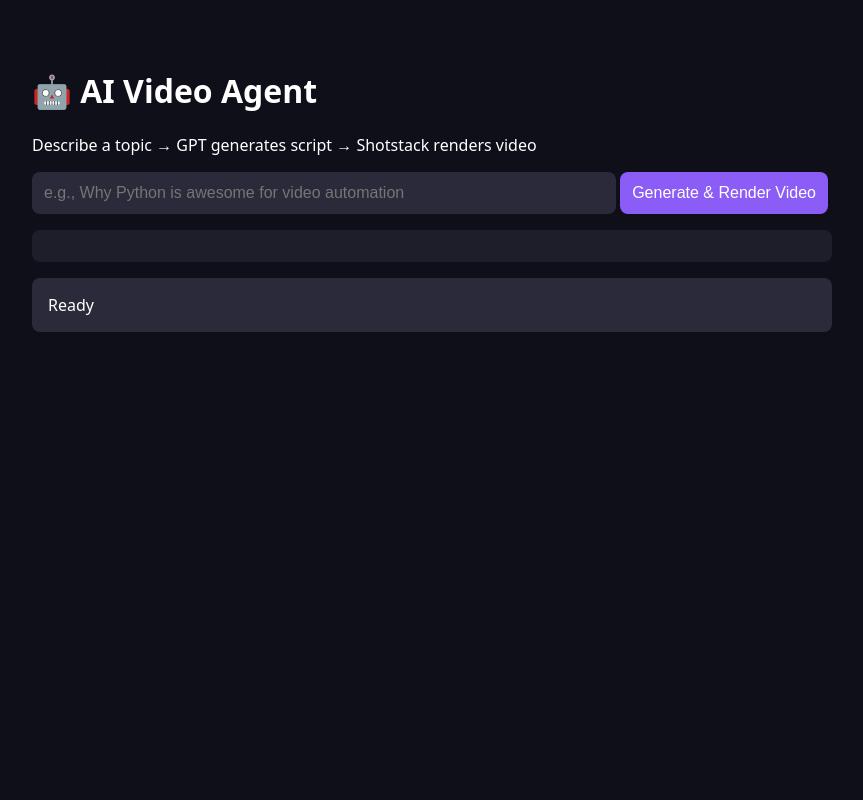
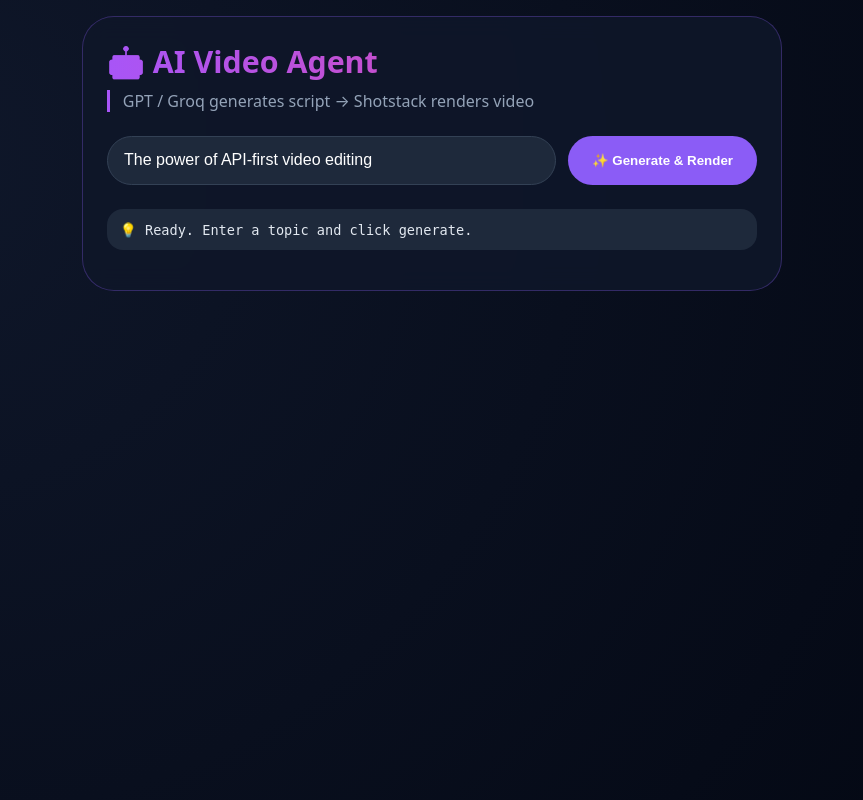
Before and after one commit to hallo2026-coder/shotstack-demo-apps, a Flask app: page / in a window 1280 px wide. Shown: the whole page, without its empty margins (208-1071 px from the left). Run offline with Flask 3, Linux system fonts and the light colour scheme.

Commit message:
Update index.html

```diff
--- a/ai-video-agent/templates/index.html
+++ b/ai-video-agent/templates/index.html
@@ -1,24 +1,124 @@
 <!DOCTYPE html>
-<html>
+<html lang="en">
 <head>
-    <title>AI Video Agent</title>
+    <meta charset="UTF-8">
+    <meta name="viewport" content="width=device-width, initial-scale=1.0, viewport-fit=cover">
+    <title>Shotstack – AI Video Agent</title>
     <style>
-        body { font-family: system-ui; max-width: 800px; margin: 2rem auto; padding: 1rem; background: #0f0f1a; color: white; }
-        input, button { padding: 0.75rem; font-size: 1rem; border-radius: 8px; border: none; }
-        input { width: 70%; background: #2a2a3a; color: white; }
-        button { background: #8b5cf6; color: white; cursor: pointer; }
-        #scriptOutput { background: #1e1e2a; padding: 1rem; border-radius: 8px; margin: 1rem 0; }
-        #status { background: #2a2a3a; padding: 1rem; border-radius: 8px; }
+        * { margin: 0; padding: 0; box-sizing: border-box; }
+        body {
+            font-family: system-ui, -apple-system, 'Segoe UI', sans-serif;
+            background: radial-gradient(circle at 10% 20%, #0f172a, #030712);
+            min-height: 100vh;
+            padding: 1rem;
+            color: #e2e8f0;
+        }
+        .card {
+            max-width: 700px;
+            margin: 0 auto;
+            background: rgba(15, 23, 42, 0.9);
+            backdrop-filter: blur(12px);
+            border-radius: 2rem;
+            padding: 1.5rem;
+            border: 1px solid rgba(139, 92, 246, 0.3);
+        }
+        h1 {
+            font-size: 1.9rem;
+            background: linear-gradient(to right, #a855f7, #ec4899);
+            -webkit-background-clip: text;
+            background-clip: text;
+            color: transparent;
+            display: flex;
+            align-items: center;
+            gap: 0.5rem;
+        }
+        .sub {
+            color: #94a3b8;
+            margin: 0.5rem 0 1.5rem;
+            border-left: 3px solid #a855f7;
+            padding-left: 0.8rem;
+        }
+        .input-group {
+            display: flex;
+            flex-wrap: wrap;
+            gap: 0.75rem;
+            margin-bottom: 1.5rem;
+        }
+        input {
+            flex: 1;
+            padding: 0.9rem 1rem;
+            font-size: 1rem;
+            background: #1e293b;
+            border: 1px solid #334155;
+            border-radius: 2rem;
+            color: white;
+        }
+        button {
+            background: #8b5cf6;
+            border: none;
+            padding: 0.9rem 1.5rem;
+            font-weight: 600;
+            border-radius: 2rem;
+            color: white;
+            cursor: pointer;
+            transition: 0.1s;
+        }
+        button:active { transform: scale(0.96); }
+        button:disabled { background: #4c1d95; opacity: 0.7; cursor: not-allowed; }
+        .script-box {
+            background: #0f172a;
+            border-radius: 1.25rem;
+            padding: 1rem;
+            margin: 1rem 0;
+            border-left: 4px solid #8b5cf6;
+            font-size: 0.9rem;
+        }
+        .status {
+            background: #1e293b;
+            border-radius: 1rem;
+            padding: 0.8rem;
+            margin: 1rem 0;
+            font-family: monospace;
+            font-size: 0.85rem;
+        }
+        video {
+            width: 100%;
+            border-radius: 1.25rem;
+            margin-top: 1rem;
+            box-shadow: 0 10px 20px -5px black;
+        }
+        .loader {
+            display: inline-block;
+            width: 1rem;
+            height: 1rem;
+            border: 2px solid rgba(255,255,255,0.3);
+            border-top-color: white;
+            border-radius: 50%;
+            animation: spin 0.6s linear infinite;
+            margin-right: 0.5rem;
+        }
+        @keyframes spin { to { transform: rotate(360deg); } }
+        @media (max-width: 550px) {
+            .card { padding: 1rem; }
+            .input-group { flex-direction: column; }
+            button { width: 100%; }
+        }
     </style>
 </head>
 <body>
+<div class="card">
     <h1>🤖 AI Video Agent</h1>
-    <p>Describe a topic → GPT generates script → Shotstack renders video</p>
-    <input type="text" id="topicInput" placeholder="e.g., Why Python is awesome for video automation" style="width: 70%;">
-    <button id="generateBtn">Generate & Render Video</button>
-    <div id="scriptOutput"></div>
-    <div id="status">Ready</div>
+    <div class="sub">GPT / Groq generates script → Shotstack renders video</div>
+
+    <div class="input-group">
+        <input type="text" id="topicInput" placeholder="e.g., Why video automation is the future" value="The power of API-first video editing">
+        <button id="generateBtn">✨ Generate & Render</button>
+    </div>
+
+    <div id="scriptOutput" class="script-box" style="display: none;"></div>
+    <div id="status" class="status">💡 Ready. Enter a topic and click generate.</div>
     <div id="videoContainer"></div>
+</div>
 
 <script>
     const generateBtn = document.getElementById('generateBtn');
@@ -29,27 +129,33 @@
 
     generateBtn.addEventListener('click', async () => {
         const topic = topicInput.value.trim();
-            if (!topic) return alert('Enter a topic');
+        if (!topic) {
+            statusDiv.innerHTML = '⚠️ Please enter a topic.';
+            return;
+        }
 
         generateBtn.disabled = true;
-            scriptDiv.innerHTML = '🤔 Generating script with GPT...';
-            statusDiv.innerHTML = '⏳ Generating script...';
+        generateBtn.innerHTML = '<span class="loader"></span> Generating script...';
+        scriptDiv.style.display = 'block';
+        scriptDiv.innerHTML = '🧠 Contacting AI (OpenAI or Groq)...';
+        statusDiv.innerHTML = '⏳ Step 1: Generating script with LLM...';
+        videoContainer.innerHTML = '';
 
         try {
-                // Step 1: Generate script
-                const scriptRes = await fetch('/generate_script', {
+            // 1. Generate script
+            const genRes = await fetch('/generate_script', {
                 method: 'POST',
                 headers: { 'Content-Type': 'application/json' },
                 body: JSON.stringify({ topic })
             });
-                const scriptData = await scriptRes.json();
+            const scriptData = await genRes.json();
             if (scriptData.error) throw new Error(scriptData.error);
 
             const scenes = scriptData.scenes;
-                scriptDiv.innerHTML = `<strong>📝 AI-Generated Script:</strong><br>${scenes.map((s, i) => `${i+1}. ${s}`).join('<br>')}`;
+            scriptDiv.innerHTML = `<strong>📝 AI‑generated script:</strong><br>${scenes.map((s,i) => `${i+1}. ${s}`).join('<br>')}`;
 
-                // Step 2: Render video
-                statusDiv.innerHTML = '🎬 Sending to Shotstack...';
+            // 2. Render video
+            statusDiv.innerHTML = '🎬 Step 2: Sending to Shotstack renderer...';
             const renderRes = await fetch('/render', {
                 method: 'POST',
                 headers: { 'Content-Type': 'application/json' },
@@ -59,7 +165,7 @@
             if (renderData.error) throw new Error(renderData.error);
 
             const renderId = renderData.render_id;
-                statusDiv.innerHTML = `✅ Render queued (ID: ${renderId})<br>⏲️ Polling...`;
+            statusDiv.innerHTML = `⏳ Rendering video (ID: ${renderId})...`;
 
             let videoUrl = null;
             for (let i = 0; i < 60; i++) {
@@ -70,21 +176,22 @@
                     videoUrl = statusData.url;
                     break;
                 } else if (statusData.status === 'failed') {
-                        throw new Error('Render failed');
+                    throw new Error('Shotstack render failed');
                 }
             }
 
             if (videoUrl) {
                 statusDiv.innerHTML = '✅ AI video ready!';
-                    videoContainer.innerHTML = `<video controls src="${videoUrl}" autoplay loop style="max-width:100%; border-radius:12px;"></video>`;
+                videoContainer.innerHTML = `<video controls autoplay loop playsinline src="${videoUrl}"></video>`;
             } else {
-                    throw new Error('Timeout');
+                throw new Error('Render timeout');
             }
         } catch (err) {
-                statusDiv.innerHTML = `❌ Error: ${err.message}`;
-                scriptDiv.innerHTML = '';
+            statusDiv.innerHTML = `❌ ${err.message}`;
+            scriptDiv.innerHTML = `⚠️ Error: ${err.message}`;
         } finally {
             generateBtn.disabled = false;
+            generateBtn.innerHTML = '✨ Generate & Render';
         }
     });
 </script>
```
Lines whose indentation alone changed are shown as unchanged.
